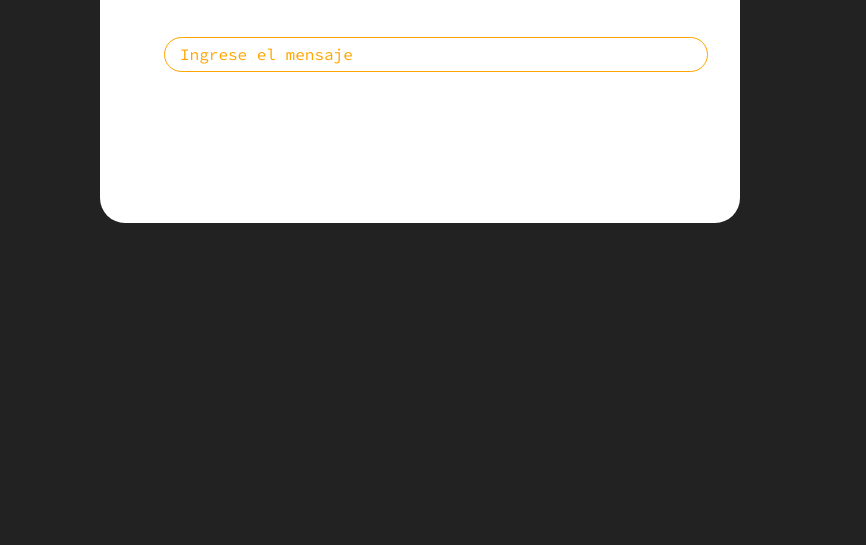
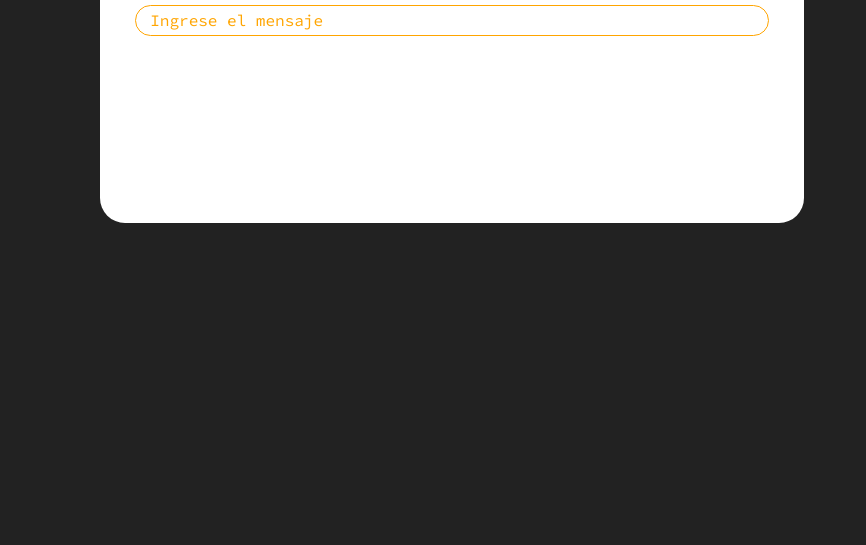
Before and after one commit to AnyUser2/Proyecto-encriptador-Alura-challenge, a plain HTML site: page index.html in a window 1280 px wide. Shown: the part 255-800 px from the top of the page, without its empty margins (0-866 px from the left). Drawn offline with Linux system fonts and the light colour scheme.

Commit message:
Alineacion del input principal y adicion del logo para el footer

```diff
--- a/index.html
+++ b/index.html
@@ -40,6 +40,9 @@
                     </div>
                 </main>
 
+                <footer>
+                    <h1><img src="imagenes/logo.png" alt="Logo principal" class="logo"></h1>
+                </footer>
     </body>
 
 </html>
--- a/style.css
+++ b/style.css
@@ -15,7 +15,7 @@ main{
 }
 
 #contenedor_principal{
-    width: 50%;
+    width: 55%;
     height: 250px;
     margin:  80px auto;
     background-color: white;
@@ -24,19 +24,22 @@ main{
 }
 
 #contenedor_mensaje{
-    width: 80%;
-    margin: 10% auto;
-    position: relative;
+    width: 100%;
+    height: 100%;
+    margin: 2em auto;
+    position: absolute;
 }
 
 .mensaje{
+
     background-color: white;
     border-radius: 25px;
-    width: 100%;
-    display: block;
-    position: relative;
-    padding: 8px 15px;
+    width: 85.8%;
+    /*display: block;*/
+    position: absolute;
+    padding: 6px 2%;
     border: orange 1px solid;
+    margin: 0 5% 0 5%;
 }
 
 .texto_naranja{
@@ -45,13 +48,13 @@ main{
 }
 
 #input_mensaje{
+    font-size: 16px;
     font-family: 'Source Code Pro', monospace;
     position: absolute;
-    top: 0;
-    left: 0;
-    margin-top: 8px;
+    top: 3px;
+    left: 1em;
     background-color: transparent;
     border: none;
     outline: none;
-    width: 100%;
+    width: calc(100% - 2em);
 }
```
